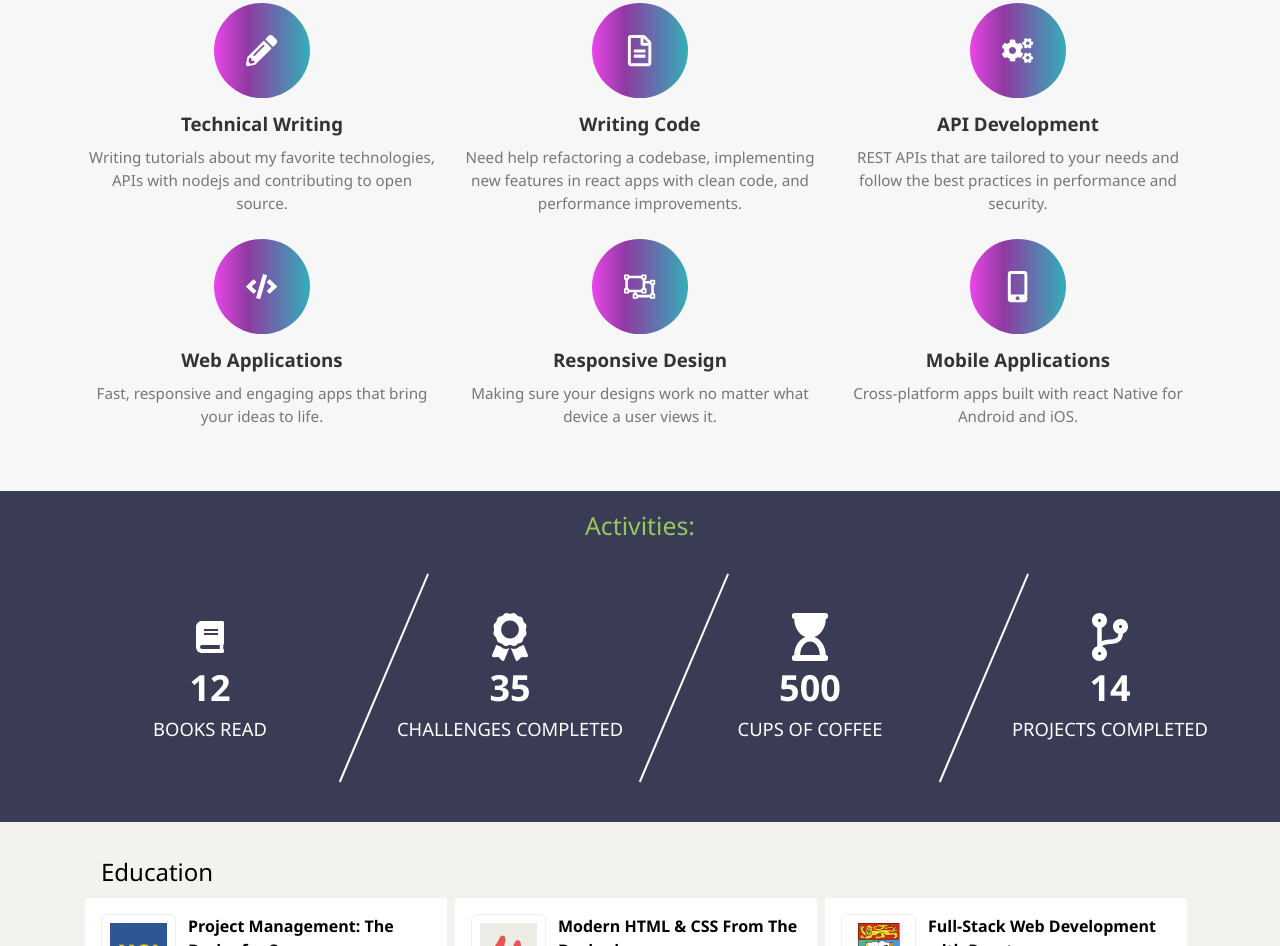
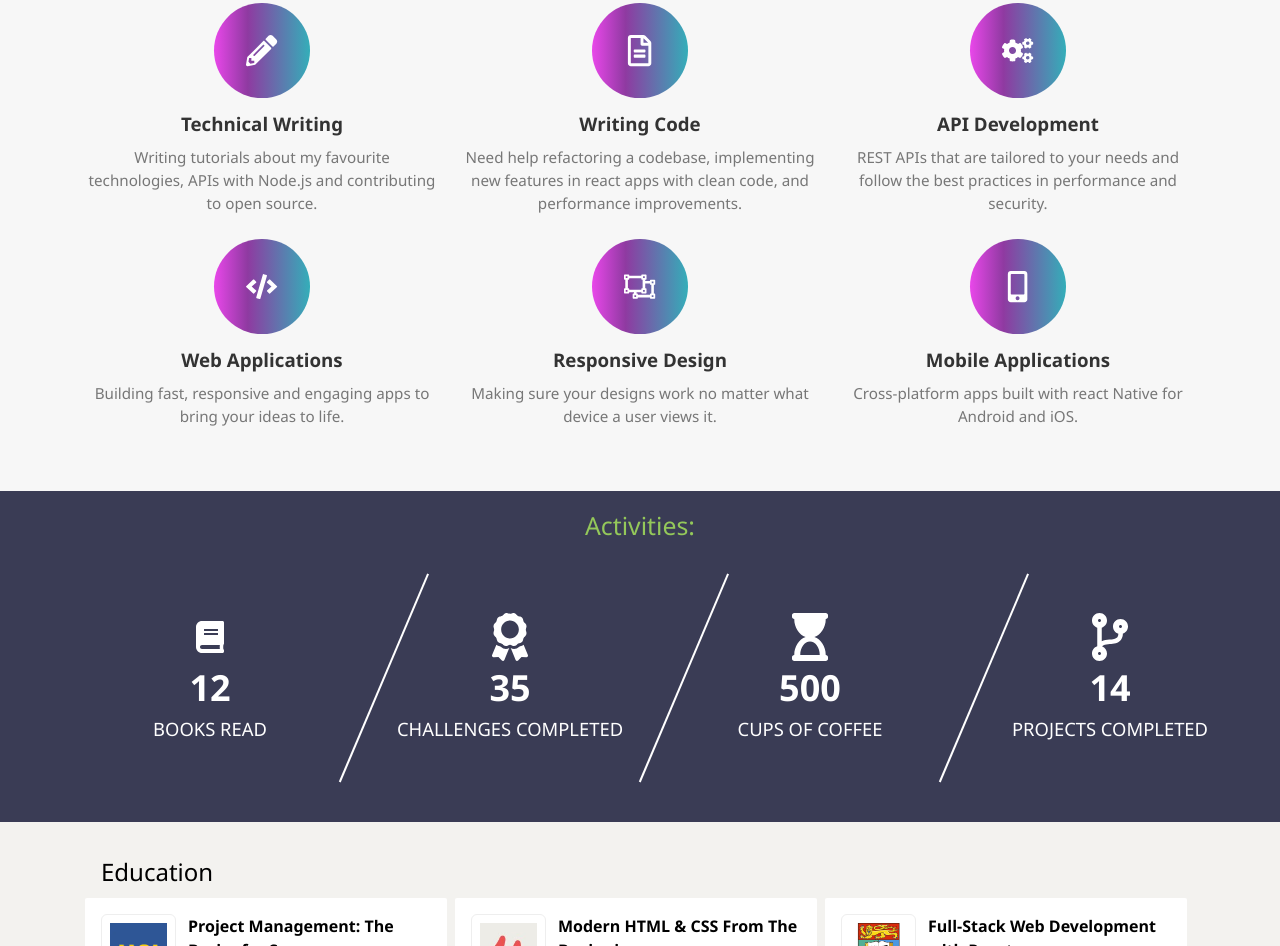
Before and after one commit to danielphilipjohnson/Personal-Website, a Gatsby site: page / in a window 1280 px wide. Shown: the part 2120-3066 px from the top of the page. Built offline with nearby package versions, Linux system fonts and the light colour scheme; Gatsby itself is replaced by a stand-in of ours.

Commit message:
altered text to improve readability

```diff
--- a/src/component/home/services.js
+++ b/src/component/home/services.js
@@ -31,8 +31,8 @@ function services() {
             />
             <h3>Technical Writing</h3>
             <p>
-              Writing tutorials about my favorite technologies, APIs with nodejs
-              and contributing to open source.
+              Writing tutorials about my favourite technologies, APIs with
+              Node.js and contributing to open source.
             </p>
           </div>
           <div>
@@ -68,7 +68,8 @@ function services() {
             />
             <h3>Web Applications</h3>
             <p>
-              Fast, responsive and engaging apps that bring your ideas to life.
+              Building fast, responsive and engaging apps to bring your ideas to
+              life.
             </p>
           </div>
           <div>
```
